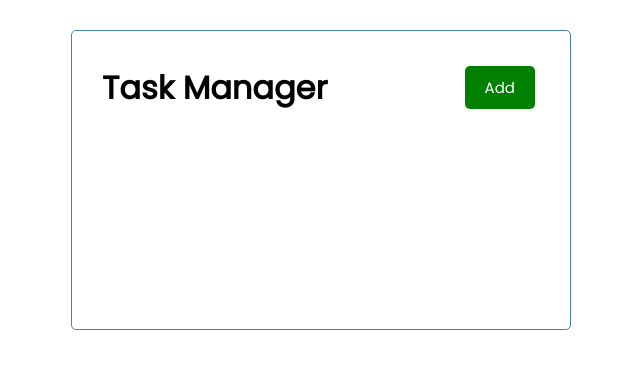
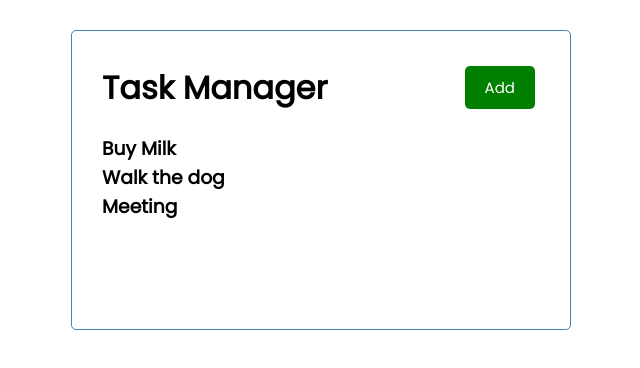
Before and after one commit to ofir-frd/Task-Manager-React-JS, a React (Create React App) app: page / in a window 1280 px wide. Shown: the top 368 px of the page, without its empty margins (319-959 px from the left). Built offline with nearby package versions, Linux system fonts and the light colour scheme.

Commit message:
setTasks useState

```diff
--- a/src/App.js
+++ b/src/App.js
@@ -1,9 +1,11 @@
 import Header from './components/Header'
+import Tasks from './components/Tasks'
 
 function App() {
   return (
     <div className="container">
-      <Header title="Task Manager"/>
+      <Header />
+      <Tasks/>
     </div>
   )
 }
--- a/src/components/Header.js
+++ b/src/components/Header.js
@@ -15,7 +15,7 @@ const Header = ({ title }) => {
 }
 
 Header.defaultProps ={
-    title: "Task Tracker"
+    title: "Task Manager"
 }
 
 Header.propTypes = {
--- a/src/components/Tasks.js
+++ b/src/components/Tasks.js
@@ -1,10 +1,33 @@
-const tasks = []
+import {useState} from 'react'
 
 const Tasks = () => {
+    const [tasks, setTasks] = useState([
+        {
+            id: 1,
+            text: 'Buy Milk',
+            day: 'Feb 5th at 2:30pm',
+            reminder: true,
+        },
+        {
+            id: 2,
+            text: 'Walk the dog',
+            day: 'Feb 6th at 6:20pm',
+            reminder: true,
+        },
+        {
+            id: 3,
+            text: 'Meeting',
+            day: 'Feb 7th at 13:00pm',
+            reminder: true,
+        }
+    ])
+
     return(
-        <div>
-
-        </div>
+        <>
+            {tasks.map((task) => (
+                <h3 key={task.id}>{task.text}</h3>
+            ))}
+        </>
     )
 }
 
```
